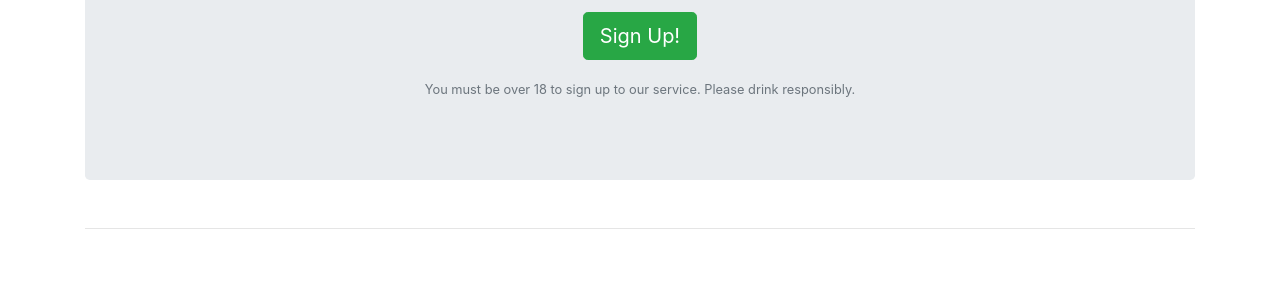
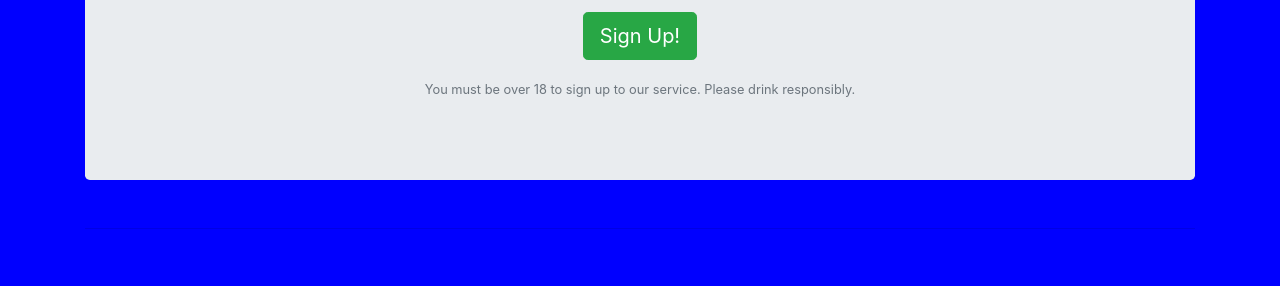
Before and after one commit to p-coughlan/whiskey-drop, a plain HTML site: page index.html in a window 1280 px wide. Shown: the part 292-578 px from the top of the page. Drawn offline with nearby package versions, Linux system fonts and the light colour scheme.

Commit message:
add style.css file

```diff
--- /dev/null
+++ b/css/style.css
@@ -0,0 +1,3 @@
+body {
+    background-color: blue;
+}
--- a/index.html
+++ b/index.html
@@ -7,6 +7,7 @@
     <title>Whiskey Drop | Taste a new whiskey every month</title>
     <link rel="stylesheet" href="https://maxcdn.bootstrapcdn.com/bootstrap/4.1.3/css/bootstrap.min.css">
     <link rel="stylesheet" href="https://use.fontawesome.com/releases/v5.6.1/css/all.css" integrity="sha384-gfdkjb5BdAXd+lj+gudLWI+BXq4IuLW5IT+brZEZsLFm++aCMlF1V92rMkPaX4PP" crossorigin="anonymous">
+    <link rel="stylesheet" href="css/style.css">
 </head>
 
 <body>
```
